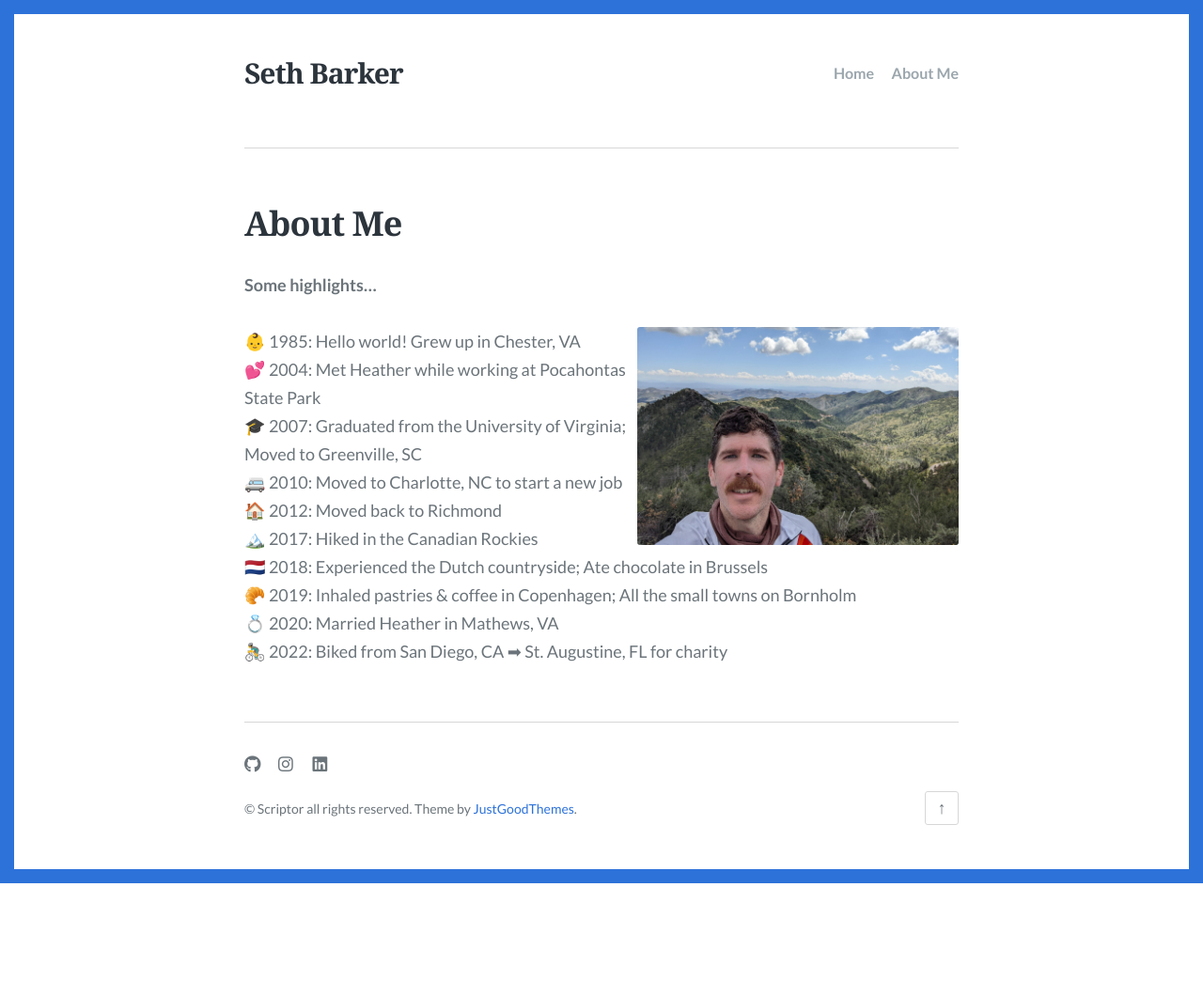
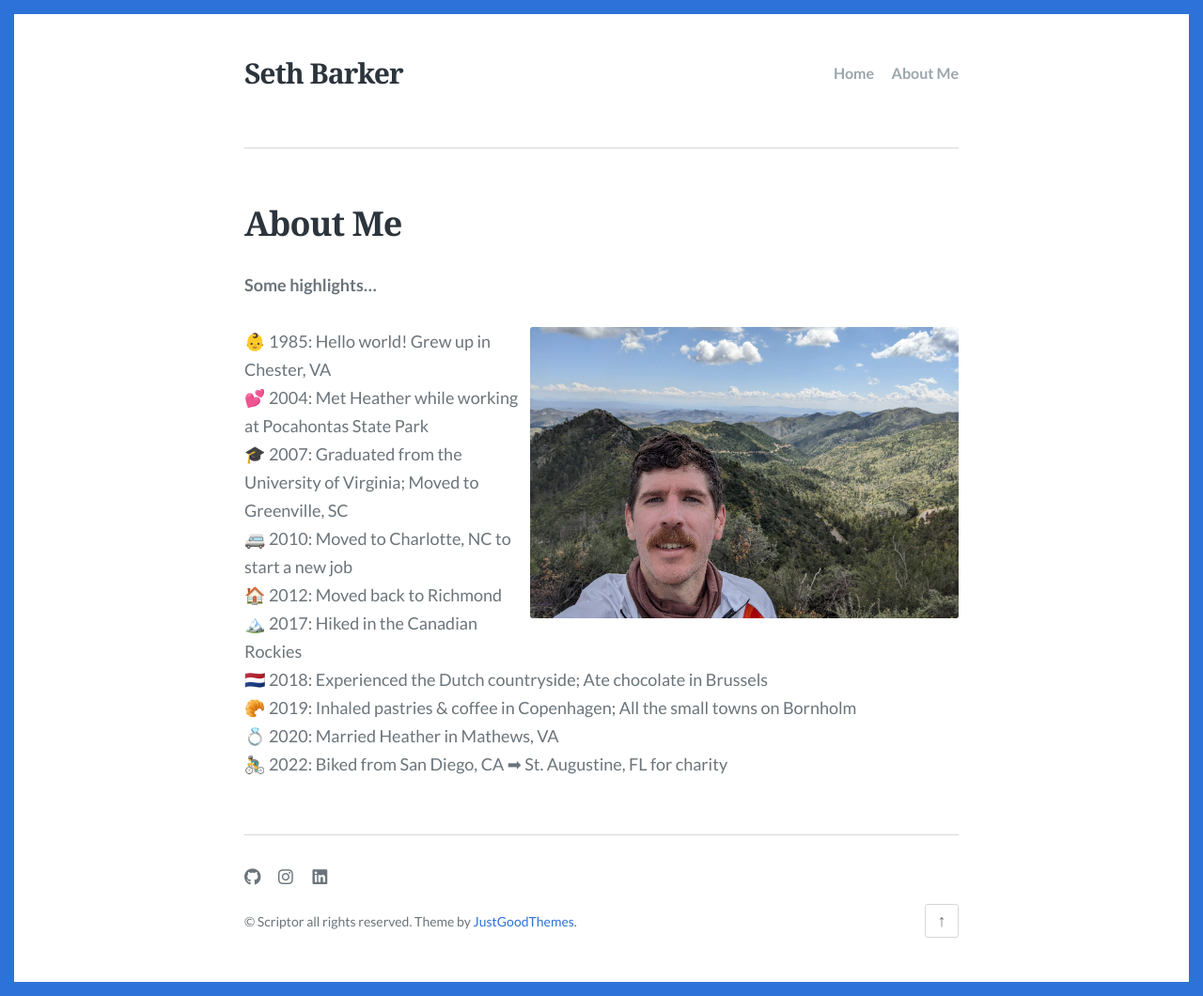
Before and after one commit to sethbarker/sethbarker.github.io, a Jekyll site: the page built from about.md, in a window 1280 px wide. Shown: the whole page at 94% size. Built offline with Jekyll 4.4.1, drawn with Linux system fonts in a browser that asks for light colours; some web fonts are replaced; before the commit the page ends 940 px from its top, so only the background shows below that.

Commit message:
Update about.md

```diff
--- a/about.md
+++ b/about.md
@@ -6,7 +6,7 @@ title: About Me
 
 **Some highlights...**
 
-<img align="right" width="45%" height="45%" src="images/about2.jpg">
+<img align="right" width="60%" height="60%" src="images/about2.jpg">
 
 👶 1985: Hello world! Grew up in Chester, VA \
 💕 2004: Met Heather while working at Pocahontas State Park \
```
